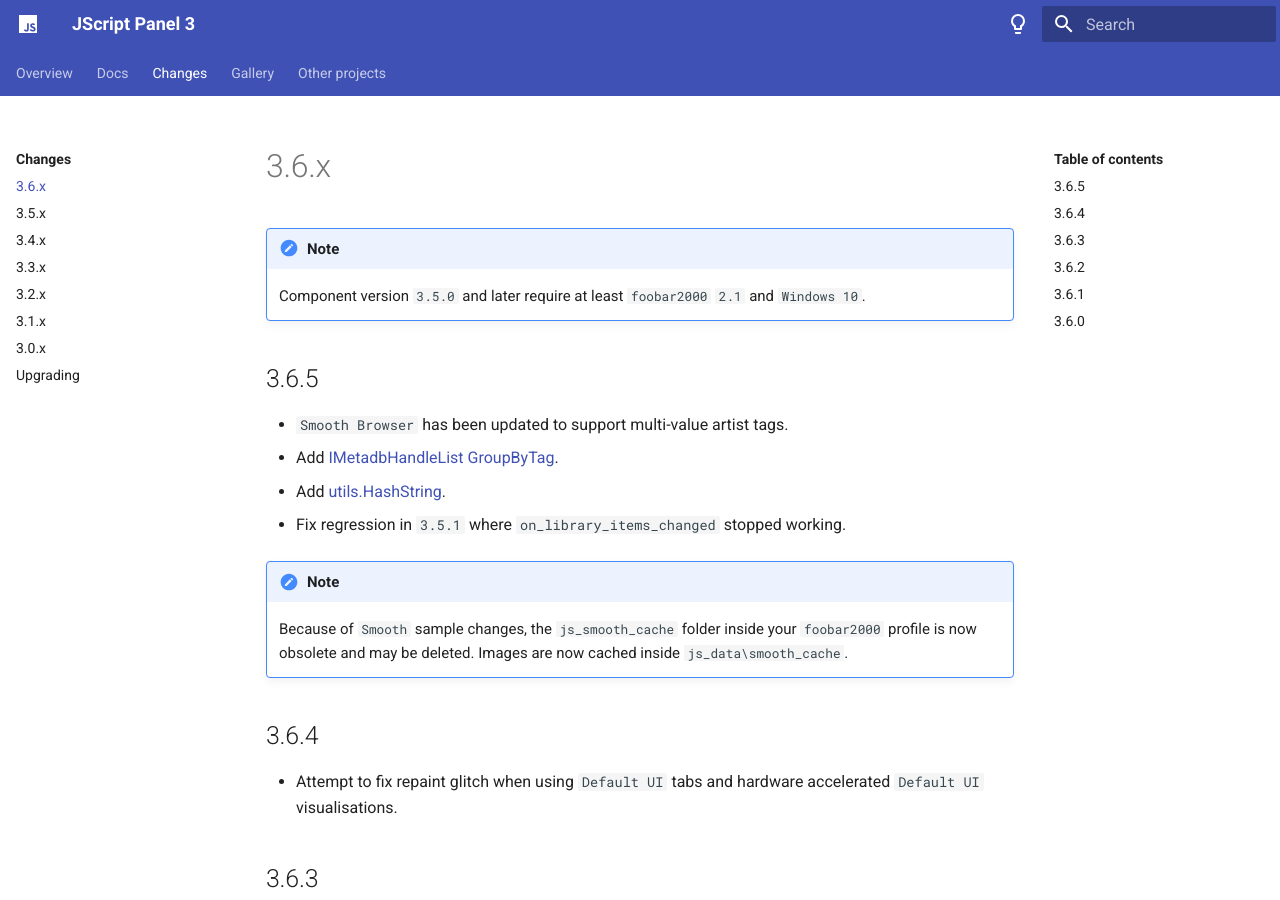
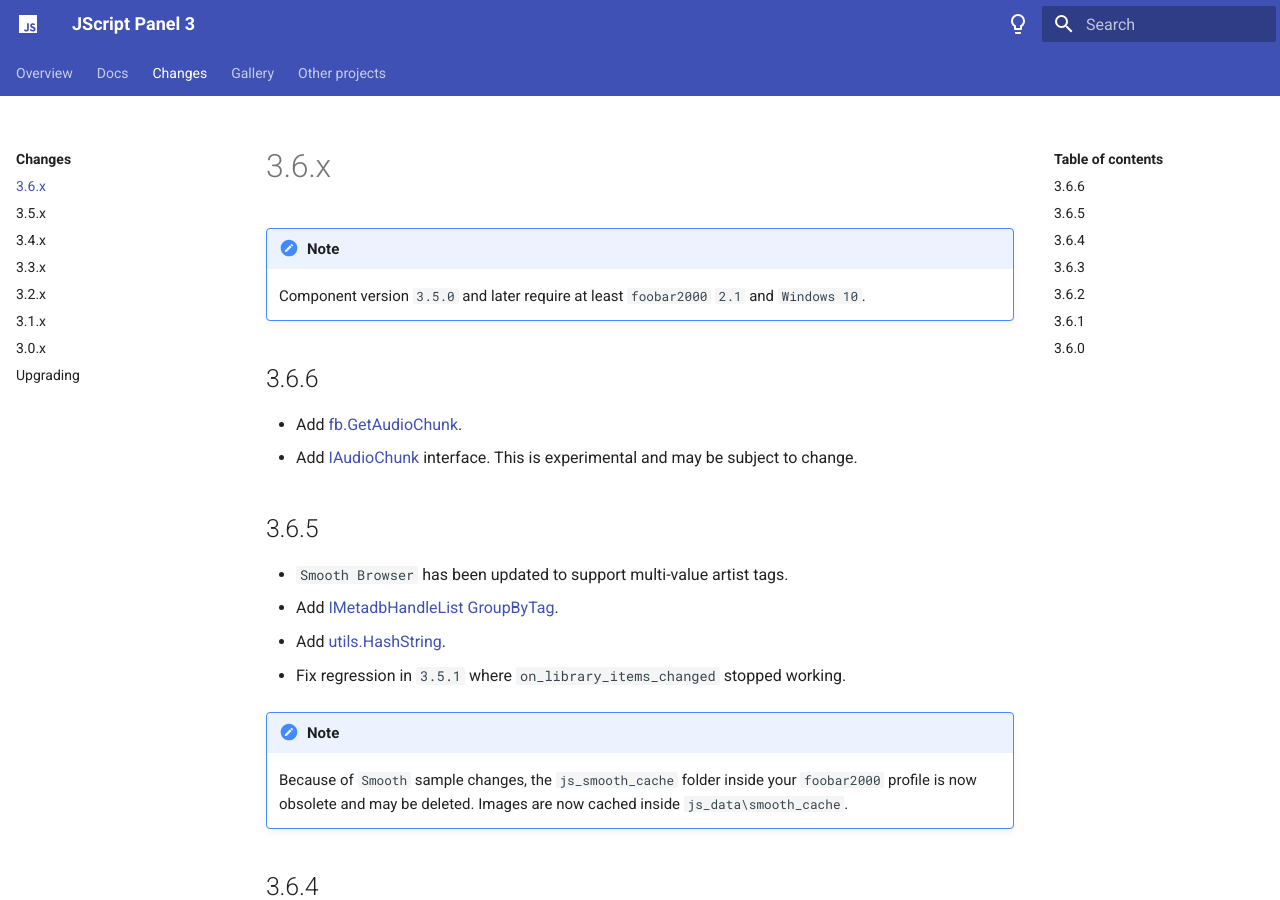
Before and after one commit to jscript-panel/jscript-panel.github.io, an MkDocs documentation site: the page built from docs/docs/changes/index.md, in a window 1280 px wide and 900 px high. Built offline with MkDocs 1.6.1 and Material for MkDocs 9.7.7, drawn with Linux system fonts in a browser that asks for light colours.

Commit message:
IAudioChunk

```diff
--- a/docs/docs/changes/index.md
+++ b/docs/docs/changes/index.md
@@ -1,9 +1,13 @@
 !!! note
 	Component version `3.5.0` and later require at least `foobar2000` `2.1` and `Windows 10`.
 
+## 3.6.6
+- Add [fb.GetAudioChunk](../namespaces/fb.md#fbgetaudiochunkrequested_length-offset).
+- Add [IAudioChunk](../interfaces/IAudioChunk.md) interface. This is experimental and may be subject to change.
+
 ## 3.6.5
 - `Smooth Browser` has been updated to support multi-value artist tags.
-- Add [IMetadbHandleList GroupByTag](../interfaces/IMetadbHandleList/#groupbytagtag).
+- Add [IMetadbHandleList GroupByTag](../interfaces/IMetadbHandleList.md#groupbytagtag).
 - Add [utils.HashString](../namespaces/utils.md#utilshashstringstr).
 - Fix regression in `3.5.1` where `on_library_items_changed` stopped working.
 
@@ -26,7 +30,7 @@ Only a single font/colour is supported and `$rgb`/`$font` code in `text` will be
 
 ## 3.6.1
 - Fix possible bug passing a stringified array of colours to `gr.WriteTextLayout`.
-- Add [fb.EnableAdvancedLogging](../namespaces/fb.md/#fbenableadvancedlogging). See link for usage notes.
+- Add [fb.EnableAdvancedLogging](../namespaces/fb.md#fbenableadvancedlogging). See link for usage notes.
 
 ## 3.6.0
 - `gr.WriteText` now has full `$rgb` support built in making `DrawColouredText` provided in
--- a/mkdocs.yml
+++ b/mkdocs.yml
@@ -65,6 +65,7 @@ nav:
       - Windows: docs/callbacks/windows.md
       - foobar2000: docs/callbacks/foobar2000.md
     - Interfaces:
+      - IAudioChunk: docs/interfaces/IAudioChunk.md
       - IContextMenuManager: docs/interfaces/IContextMenuManager.md
       - IDropAction: docs/interfaces/IDropAction.md
       - IFileInfo: docs/interfaces/IFileInfo.md
```
Also changed, not shown: docs/docs/interfaces/IAudioChunk.md (added, +64 -0 lines), docs/docs/namespaces/fb.md (+10 -0 lines).
